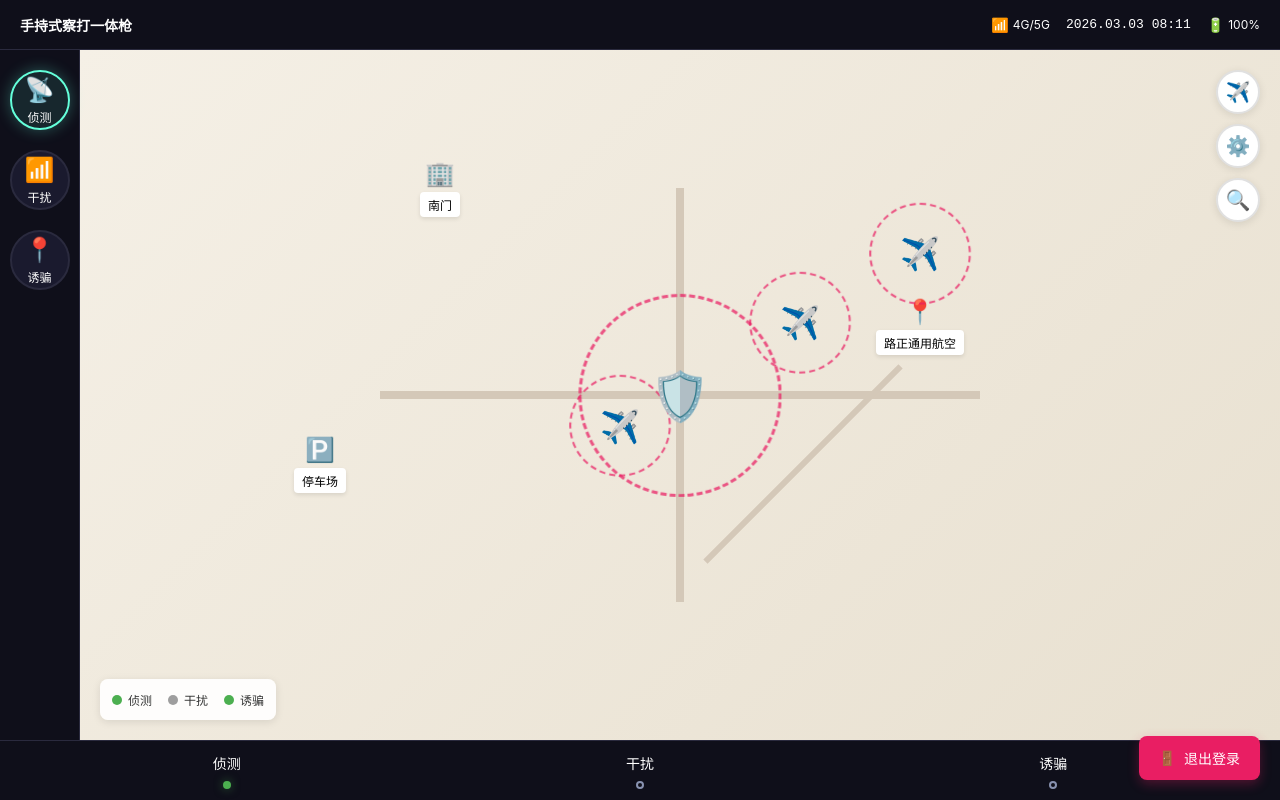
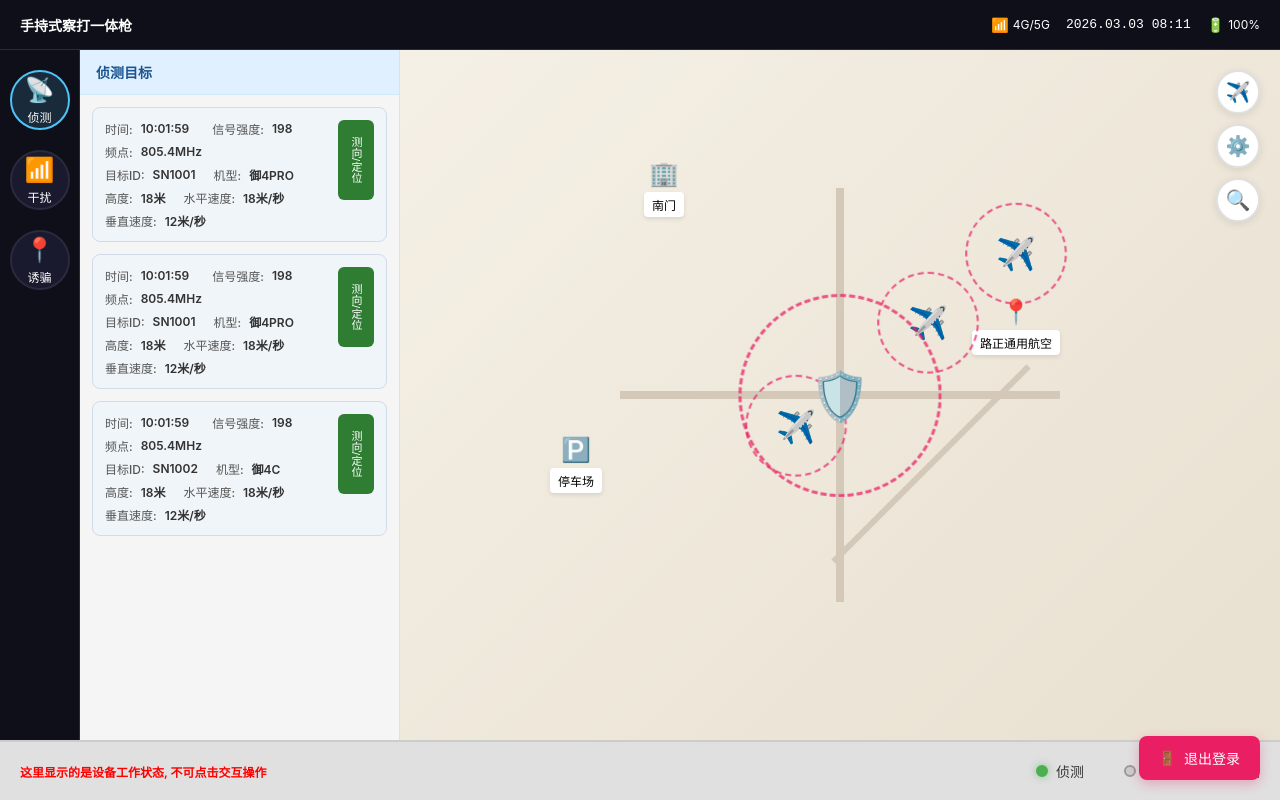
Before and after one commit to yuanfen-ai/KY, a Vue app in the folder frontend/: page /main in a window 1280 px wide. Both pictures are taken after a click on the button "登录". Built offline with nearby package versions, Linux system fonts and the light colour scheme.

Commit message:
refactor: 严格按照设计图重构主界面布局

```diff
--- a/frontend/src/views/Main.vue
+++ b/frontend/src/views/Main.vue
@@ -22,24 +22,20 @@
     <div class="main-content">
       <!-- 左侧功能导航栏 -->
       <div class="left-sidebar">
-        <button
+        <div
           v-for="func in functions"
           :key="func.id"
           :class="['function-btn', { active: currentMode === func.id }]"
-          @click="switchMode(func.id)"
         >
           <span class="func-icon">{{ func.icon }}</span>
           <span class="func-label">{{ func.label }}</span>
-        </button>
+        </div>
       </div>
 
-      <!-- 侦测列表侧滑面板 -->
-      <div :class="['detect-list-panel', { visible: showDetectList }]">
+      <!-- 侦测目标列表 -->
+      <div class="detect-list-panel">
         <div class="list-header">
           <span class="list-title">侦测目标</span>
-          <button class="measure-btn" @click="toggleMeasureAll">
-            {{ allMeasuring ? '取消测向' : '测向' }}
-          </button>
         </div>
         <div class="list-content">
           <div
@@ -48,23 +44,38 @@
             :class="['target-item', { selected: selectedTargetId === target.id }]"
             @click="selectTarget(target)"
           >
-            <div class="target-basic-info">
-              <span class="info-item">{{ target.time }}</span>
-              <span class="info-item">{{ target.signalStrength }}</span>
-              <span class="info-item">{{ target.frequency }}</span>
+            <div class="target-info">
+              <!-- 上半组：实时侦测参数 -->
+              <div class="target-param-row">
+                <span class="param-label">时间:</span>
+                <span class="param-value">{{ target.time }}</span>
+                <span class="param-label" style="margin-left: 15px;">信号强度:</span>
+                <span class="param-value">{{ target.signalStrength }}</span>
               </div>
-            <div class="target-detail-info">
-              <span>目标ID: {{ target.targetId }}</span>
-              <span>机型: {{ target.model }}</span>
-              <span>高度: {{ target.altitude }}米</span>
-              <span>水平速度: {{ target.horizontalSpeed }}米/秒</span>
-              <span>垂直速度: {{ target.verticalSpeed }}米/秒</span>
+              <div class="target-param-row">
+                <span class="param-label">频点:</span>
+                <span class="param-value">{{ target.frequency }}</span>
               </div>
-            <button
-              :class="['action-btn', { active: target.measuring }]"
-              @click.stop="toggleMeasure(target)"
-            >
-              {{ target.measuring ? '取消' : '测向' }}
+              <!-- 下半组：无人机目标属性 -->
+              <div class="target-detail-row">
+                <span class="param-label">目标ID:</span>
+                <span class="param-value">{{ target.targetId }}</span>
+                <span class="param-label" style="margin-left: 10px;">机型:</span>
+                <span class="param-value">{{ target.model }}</span>
+              </div>
+              <div class="target-detail-row">
+                <span class="param-label">高度:</span>
+                <span class="param-value">{{ target.altitude }}米</span>
+                <span class="param-label" style="margin-left: 10px;">水平速度:</span>
+                <span class="param-value">{{ target.horizontalSpeed }}米/秒</span>
+              </div>
+              <div class="target-detail-row">
+                <span class="param-label">垂直速度:</span>
+                <span class="param-value">{{ target.verticalSpeed }}米/秒</span>
+              </div>
+            </div>
+            <button class="measure-btn">
+              测向/定位
             </button>
           </div>
         </div>
@@ -100,29 +111,16 @@
               <div class="radar-circle"></div>
             </div>
 
-            <!-- 测向雷达扫描效果 -->
-            <div v-if="measuringTargets.length > 0" class="radar-scan">
-              <div
-                v-for="(mt, index) in measuringTargets"
-                :key="mt.id"
-                :class="['scan-line', `scan-line-${index}`]"
-                :style="{
-                  transform: `rotate(${(index * 120)}deg)`,
-                }"
-              ></div>
-            </div>
-
             <!-- 目标无人机 -->
             <div
               v-for="target in detectTargets"
               :key="target.id"
-              :class="['drone-target', { selected: selectedTargetId === target.id, measuring: target.measuring }]"
+              :class="['drone-target', { selected: selectedTargetId === target.id }]"
               :style="{ top: target.top, left: target.left }"
               @click="handleTargetClick(target)"
             >
               <div class="target-circle"></div>
               <div class="drone-icon">✈️</div>
-              <div v-if="target.measuring" class="direction-line"></div>
             </div>
 
             <!-- 地图控制按钮 -->
@@ -131,42 +129,16 @@
               <button class="control-btn" title="地图设置">⚙️</button>
               <button class="control-btn" title="搜索">🔍</button>
             </div>
-
-            <!-- 图例 -->
-            <div class="map-legend">
-              <div class="legend-item">
-                <div class="legend-dot detect"></div>
-                <span>侦测</span>
           </div>
-              <div class="legend-item">
-                <div class="legend-dot interfere"></div>
-                <span>干扰</span>
-              </div>
-              <div class="legend-item">
-                <div class="legend-dot decoy"></div>
-                <span>诱骗</span>
-              </div>
-            </div>
-          </div>
-        </div>
-      </div>
-    </div>
-
-    <!-- 底部功能状态栏 -->
-    <div class="bottom-bar">
-      <div
-        v-for="func in functions"
-        :key="func.id"
-        :class="['mode-item', { active: currentMode === func.id }]"
-        @click="switchMode(func.id)"
-      >
-        <span class="mode-label">{{ func.label }}</span>
-        <div :class="['status-dot', currentMode === func.id ? 'active' : 'inactive']"></div>
         </div>
       </div>
 
       <!-- 右下角目标信息面板 -->
       <div v-if="showTargetInfo" class="target-panel-bottom">
+        <div class="panel-header">
+          <span class="panel-title">目标信息</span>
+          <button class="close-btn" @click="closeTargetPanel">×</button>
+        </div>
         <div class="panel-content">
           <div class="info-row">
             <span class="info-label">目标ID:</span>
@@ -194,7 +166,29 @@
           </div>
         </div>
         <div class="panel-footer">
-        <button class="whitelist-btn">+ 加入白名单</button>
+          <button class="whitelist-btn">+加入白名单</button>
+        </div>
+      </div>
+    </div>
+
+    <!-- 底部设备状态栏 -->
+    <div class="bottom-bar">
+      <div class="status-warning">
+        这里显示的是设备工作状态, 不可点击交互操作
+      </div>
+      <div class="device-status-items">
+        <div class="device-status-item">
+          <div :class="['status-indicator', deviceStatus.detect.active ? 'active' : 'inactive']"></div>
+          <span class="status-label">侦测</span>
+        </div>
+        <div class="device-status-item">
+          <div :class="['status-indicator', deviceStatus.interfere.active ? 'active' : 'inactive']"></div>
+          <span class="status-label">干扰</span>
+        </div>
+        <div class="device-status-item">
+          <div :class="['status-indicator', deviceStatus.decoy.active ? 'active' : 'inactive']"></div>
+          <span class="status-label">诱骗</span>
+        </div>
       </div>
     </div>
 
@@ -218,12 +212,9 @@ const router = useRouter();
 console.log('[MainPage] router实例:', !!router);
 
 const currentMode = ref('detect');
-const showDetectList = ref(false);
 const showTargetInfo = ref(false);
 const selectedTargetId = ref<string | null>(null);
 const currentTime = ref('');
-
-console.log('[MainPage] 响应式数据初始化完成');
 
 // 侦测目标数据
 const detectTargets = ref([
@@ -240,8 +231,7 @@ const detectTargets = ref([
     lat: 23.6557444,
     lng: 108.5668444,
     top: '40%',
-    left: '60%',
-    measuring: false
+    left: '60%'
   },
   {
     id: 2,
@@ -256,8 +246,7 @@ const detectTargets = ref([
     lat: 23.6557445,
     lng: 108.5668445,
     top: '30%',
-    left: '70%',
-    measuring: false
+    left: '70%'
   },
   {
     id: 3,
@@ -272,8 +261,7 @@ const detectTargets = ref([
     lat: 23.6557446,
     lng: 108.5668446,
     top: '55%',
-    left: '45%',
-    measuring: false
+    left: '45%'
   }
 ]);
 
@@ -283,24 +271,21 @@ const functions = [
   { id: 'decoy', label: '诱骗', icon: '📍' }
 ];
 
-// 计算属性：正在测向的目标
-const measuringTargets = computed(() => {
-  return detectTargets.value.filter(t => t.measuring);
-});
-
-// 计算属性：是否全部测向
-const allMeasuring = computed(() => {
-  return detectTargets.value.every(t => t.measuring);
+// 设备工作状态（只显示，不可交互）
+const deviceStatus = ref({
+  detect: { active: true },
+  interfere: { active: false },
+  decoy: { active: false }
 });
 
 // 计算属性：当前选中目标信息
 const currentTargetInfo = computed(() => {
   const target = detectTargets.value.find(t => t.id === selectedTargetId.value);
   return target || {
-    targetId: 'SN100601',
+    targetId: 'SN100501',
     model: 'D.御3pro',
     lat: '23.6557444',
-    lng: '108.5668444',
+    lng: '108.5686344',
     altitude: 45,
     horizontalSpeed: 20,
     verticalSpeed: 5
@@ -319,34 +304,6 @@ const updateTime = () => {
 
 let timeInterval: number;
 
-// 切换模式
-const switchMode = (mode: string) => {
-  currentMode.value = mode;
-
-  // 如果切换到侦测模式，显示/隐藏列表
-  if (mode === 'detect') {
-    showDetectList.value = !showDetectList.value;
-  } else {
-    // 切换到其他模式，隐藏列表
-    showDetectList.value = false;
-  }
-
-  console.log('切换到模式:', mode);
-};
-
-// 切换单个目标的测向状态
-const toggleMeasure = (target: any) => {
-  target.measuring = !target.measuring;
-};
-
-// 切换所有目标的测向状态
-const toggleMeasureAll = () => {
-  const newState = !allMeasuring.value;
-  detectTargets.value.forEach(target => {
-    target.measuring = newState;
-  });
-};
-
 // 选中目标
 const selectTarget = (target: any) => {
   selectedTargetId.value = target.id;
@@ -362,6 +319,11 @@ const handleTargetClick = (target: any) => {
     selectedTargetId.value = target.id;
     showTargetInfo.value = true;
   }
+};
+
+// 关闭目标信息面板
+const closeTargetPanel = () => {
+  showTargetInfo.value = false;
 };
 
 const handleLogout = () => {
@@ -491,9 +453,8 @@ onUnmounted(() => {
 }
 
 .function-btn.active {
-  border-color: #64ffda;
-  background: rgba(100, 255, 218, 0.1);
-  box-shadow: 0 0 15px rgba(100, 255, 218, 0.3);
+  border-color: #4fc3f7;
+  background: rgba(79, 195, 247, 0.15);
 }
 
 .func-icon {
@@ -506,125 +467,114 @@ onUnmounted(() => {
   font-size: 12px;
 }
 
-/* 侦测列表侧滑面板 */
+/* 侦测目标列表 */
 .detect-list-panel {
   position: absolute;
   left: 80px;
   top: 0;
   width: 320px;
   height: 100%;
-  background: #0f0f1a;
-  border-right: 1px solid #2a2a3e;
-  transform: translateX(-100%);
-  transition: transform 0.3s ease;
+  background: #ffffff;
+  border-right: 1px solid #e0e0e0;
   z-index: 5;
   display: flex;
   flex-direction: column;
 }
 
-.detect-list-panel.visible {
-  transform: translateX(0);
-}
-
 .list-header {
-  background: #1a1a2e;
-  padding: 16px;
-  display: flex;
-  justify-content: space-between;
-  align-items: center;
-  border-bottom: 1px solid #2a2a3e;
+  background: #e0f0ff;
+  padding: 12px 16px;
+  border-bottom: 1px solid #d0e8f5;
 }
 
 .list-title {
-  color: #ffffff;
-  font-size: 16px;
+  color: #1a5490;
+  font-size: 14px;
   font-weight: 600;
-}
-
-.measure-btn {
-  background: #4caf50;
-  color: #ffffff;
-  border: none;
-  padding: 6px 12px;
-  border-radius: 4px;
-  font-size: 12px;
-  cursor: pointer;
-  transition: all 0.3s ease;
-}
-
-.measure-btn:hover {
-  background: #45a049;
 }
 
 .list-content {
   flex: 1;
   overflow-y: auto;
   padding: 12px;
+  background: #f5f5f5;
 }
 
 .target-item {
-  background: #1a1a2e;
-  border: 1px solid #2a2a3e;
+  background: #f0f5f9;
+  border: 1px solid #d0dce8;
   border-radius: 8px;
   padding: 12px;
   margin-bottom: 12px;
   display: flex;
-  flex-direction: column;
-  gap: 8px;
+  flex-direction: row;
+  justify-content: space-between;
+  align-items: flex-start;
+  gap: 12px;
   cursor: pointer;
   transition: all 0.3s ease;
+  position: relative;
 }
 
 .target-item:hover {
-  border-color: #64ffda;
-  background: rgba(100, 255, 218, 0.05);
+  border-color: #4fc3f7;
+  background: #e6f3ff;
 }
 
 .target-item.selected {
-  border-color: #64ffda;
-  background: rgba(100, 255, 218, 0.1);
+  border-color: #4fc3f7;
+  background: #d4ecfa;
 }
 
-.target-basic-info {
+.target-info {
+  flex: 1;
   display: flex;
-  justify-content: space-between;
-  padding: 4px 0;
+  flex-direction: column;
+  gap: 6px;
 }
 
-.info-item {
-  color: #8892b0;
-  font-size: 12px;
+.target-param-row {
+  display: flex;
+  align-items: center;
+  gap: 8px;
 }
 
-.target-detail-info {
-  background: #2a2a4e;
-  padding: 8px;
-  border-radius: 4px;
+.target-detail-row {
   display: flex;
-  flex-wrap: wrap;
+  align-items: center;
   gap: 8px;
-  font-size: 11px;
-  color: #8892b0;
 }
 
-.action-btn {
-  background: #2a2a3e;
+.param-label {
+  color: #555555;
+  font-size: 12px;
+  font-weight: 500;
+}
+
+.param-value {
+  color: #333333;
+  font-size: 12px;
+  font-weight: 600;
+}
+
+.measure-btn {
+  background: #2e7d32;
   color: #ffffff;
   border: none;
-  padding: 6px 12px;
-  border-radius: 4px;
-  font-size: 12px;
+  padding: 8px 10px;
+  border-radius: 6px;
+  font-size: 11px;
+  font-weight: 500;
   cursor: pointer;
   transition: all 0.3s ease;
-  align-self: flex-end;
+  white-space: nowrap;
+  writing-mode: vertical-rl;
+  text-orientation: mixed;
+  min-height: 80px;
 }
 
-.action-btn:hover {
-  background: #3a3a4e;
-}
-
-.action-btn.active {
-  background: #4caf50;
+.measure-btn:hover {
+  background: #1b5e20;
 }
 
 /* 地图区域 */
@@ -633,6 +583,7 @@ onUnmounted(() => {
   background: #f5f0e6;
   position: relative;
   overflow: hidden;
+  margin-left: 320px;
 }
 
 .map-container {
@@ -740,46 +691,6 @@ onUnmounted(() => {
   }
 }
 
-/* 测向雷达扫描效果 */
-.radar-scan {
-  position: absolute;
-  top: 50%;
-  left: 50%;
-  transform: translate(-50%, -50%);
-  z-index: 3;
-  pointer-events: none;
-}
-
-.scan-line {
-  position: absolute;
-  width: 300px;
-  height: 2px;
-  background: linear-gradient(90deg, transparent, #4caf50, transparent);
-  transform-origin: left center;
-  animation: scan 2s ease-in-out infinite;
-}
-
-.scan-line-0 {
-  animation-delay: 0s;
-}
-
-.scan-line-1 {
-  animation-delay: 0.67s;
-}
-
-.scan-line-2 {
-  animation-delay: 1.34s;
-}
-
-@keyframes scan {
-  0%, 100% {
-    opacity: 0;
-  }
-  50% {
-    opacity: 1;
-  }
-}
-
 /* 目标无人机 */
 .drone-target {
   position: absolute;
@@ -790,10 +701,6 @@ onUnmounted(() => {
 
 .drone-target.selected {
   animation: none;
-}
-
-.drone-target.measuring .drone-icon {
-  color: #4caf50;
 }
 
 @keyframes float {
@@ -818,13 +725,8 @@ onUnmounted(() => {
 }
 
 .drone-target.selected .target-circle {
-  border-color: #64ffda;
+  border-color: #4fc3f7;
   border-width: 3px;
-}
-
-.drone-target.measuring .target-circle {
-  border-color: #4caf50;
-  border-style: solid;
 }
 
 @keyframes targetPulse {
@@ -842,26 +744,6 @@ onUnmounted(() => {
   font-size: 32px;
   position: relative;
   z-index: 1;
-}
-
-.direction-line {
-  position: absolute;
-  width: 150px;
-  height: 2px;
-  background: linear-gradient(90deg, #4caf50, transparent);
-  top: 50%;
-  left: 50%;
-  transform-origin: left center;
-  animation: directionPulse 1.5s ease-in-out infinite;
-}
-
-@keyframes directionPulse {
-  0%, 100% {
-    opacity: 0.3;
-  }
-  50% {
-    opacity: 1;
-  }
 }
 
 /* 地图控制按钮 */
@@ -894,104 +776,19 @@ onUnmounted(() => {
   box-shadow: 0 4px 12px rgba(0, 0, 0, 0.15);
 }
 
-/* 图例 */
-.map-legend {
-  position: absolute;
-  bottom: 20px;
-  left: 20px;
-  background: rgba(255, 255, 255, 0.9);
-  padding: 12px;
-  border-radius: 8px;
-  display: flex;
-  gap: 16px;
-  box-shadow: 0 2px 8px rgba(0, 0, 0, 0.1);
-}
-
-.legend-item {
-  display: flex;
-  align-items: center;
-  gap: 6px;
-  font-size: 12px;
-  color: #333;
-}
-
-.legend-dot {
-  width: 10px;
-  height: 10px;
-  border-radius: 50%;
-}
-
-.legend-dot.detect {
-  background: #4caf50;
-}
-
-.legend-dot.interfere {
-  background: #9e9e9e;
-}
-
-.legend-dot.decoy {
-  background: #4caf50;
-}
-
-/* 底部状态栏 */
-.bottom-bar {
-  height: 60px;
-  background: #0f0f1a;
-  border-top: 1px solid #2a2a3e;
-  display: flex;
-  align-items: center;
-  justify-content: space-around;
-  padding: 0 20px;
-}
-
-.mode-item {
-  display: flex;
-  flex-direction: column;
-  align-items: center;
-  gap: 8px;
-  cursor: pointer;
-  padding: 8px 20px;
-  border-radius: 8px;
-  transition: all 0.3s ease;
-}
-
-.mode-item:hover {
-  background: rgba(100, 255, 218, 0.05);
-}
-
-.mode-label {
-  color: #ffffff;
-  font-size: 14px;
-}
-
-.status-dot {
-  width: 8px;
-  height: 8px;
-  border-radius: 50%;
-  border: 2px solid #ffffff;
-}
-
-.status-dot.active {
-  background: #4caf50;
-  border-color: #4caf50;
-  box-shadow: 0 0 10px rgba(76, 175, 80, 0.5);
-}
-
-.status-dot.inactive {
-  border-color: #8892b0;
-}
-
 /* 右下角目标信息面板 */
 .target-panel-bottom {
   position: fixed;
   right: 20px;
-  bottom: 80px;
+  bottom: 100px;
   width: 320px;
   background: #ffffff;
   border-radius: 12px;
+  border: 2px solid #666666;
   box-shadow: 0 10px 40px rgba(0, 0, 0, 0.3);
   z-index: 100;
   animation: slideInBottom 0.3s ease-out;
+  overflow: hidden;
 }
 
 @keyframes slideInBottom {
@@ -1005,15 +802,48 @@ onUnmounted(() => {
   }
 }
 
+.panel-header {
+  background: #666666;
+  padding: 12px 16px;
+  display: flex;
+  justify-content: space-between;
+  align-items: center;
+}
+
+.panel-title {
+  color: #ffffff;
+  font-size: 14px;
+  font-weight: 600;
+}
+
+.close-btn {
+  background: transparent;
+  border: none;
+  color: #ff4444;
+  font-size: 24px;
+  font-weight: bold;
+  cursor: pointer;
+  line-height: 1;
+  padding: 0;
+  width: 24px;
+  height: 24px;
+  display: flex;
+  align-items: center;
+  justify-content: center;
+}
+
+.close-btn:hover {
+  color: #ff0000;
+}
+
 .panel-content {
-  padding: 20px 16px;
-  border-bottom: 1px solid #e0e0e0;
+  padding: 16px;
 }
 
 .info-row {
   display: flex;
   justify-content: space-between;
-  padding: 12px 0;
+  padding: 10px 0;
   border-bottom: 1px solid #f0f0f0;
 }
 
@@ -1022,29 +852,31 @@ onUnmounted(() => {
 }
 
 .info-label {
-  color: #666666;
-  font-size: 14px;
+  color: #333333;
+  font-size: 13px;
+  font-weight: 500;
 }
 
 .info-value {
   color: #333333;
-  font-size: 14px;
-  font-weight: 500;
+  font-size: 13px;
+  font-weight: 600;
 }
 
 .panel-footer {
-  padding: 16px;
+  padding: 12px 16px;
+  background: #f5f5f5;
   display: flex;
   justify-content: center;
 }
 
 .whitelist-btn {
-  padding: 12px 24px;
-  background: #e0e0e0;
+  padding: 10px 20px;
+  background: #4fc3f7;
   border: none;
-  border-radius: 8px;
-  color: #333333;
-  font-size: 14px;
+  border-radius: 6px;
+  color: #ffffff;
+  font-size: 13px;
   font-weight: 500;
   cursor: pointer;
   transition: all 0.3s ease;
@@ -1052,9 +884,61 @@ onUnmounted(() => {
 }
 
 .whitelist-btn:hover {
-  background: #d0d0d0;
+  background: #29b6f6;
   transform: translateY(-2px);
   box-shadow: 0 4px 12px rgba(0, 0, 0, 0.15);
+}
+
+/* 底部设备状态栏 */
+.bottom-bar {
+  height: 60px;
+  background: #e0e0e0;
+  border-top: 2px solid #cccccc;
+  display: flex;
+  align-items: center;
+  justify-content: space-between;
+  padding: 0 20px;
+}
+
+.status-warning {
+  color: #ff0000;
+  font-size: 12px;
+  font-weight: 600;
+}
+
+.device-status-items {
+  display: flex;
+  gap: 40px;
+}
+
+.device-status-item {
+  display: flex;
+  align-items: center;
+  gap: 8px;
+}
+
+.status-indicator {
+  width: 12px;
+  height: 12px;
+  border-radius: 50%;
+  border: 2px solid #999999;
+}
+
+.status-indicator.active {
+  background: #4caf50;
+  border-color: #4caf50;
+  box-shadow: 0 0 8px rgba(76, 175, 80, 0.6);
+}
+
+.status-indicator.inactive {
+  background: #cccccc;
+  border-color: #999999;
+}
+
+.status-label {
+  color: #333333;
+  font-size: 14px;
+  font-weight: 500;
 }
 
 /* 退出按钮 */
```
Also changed, not shown: 1 other file (tests, documents, lock files or other folders). Lines whose indentation alone changed are shown as unchanged.
